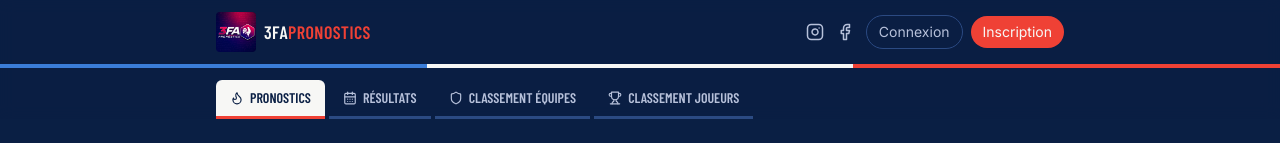
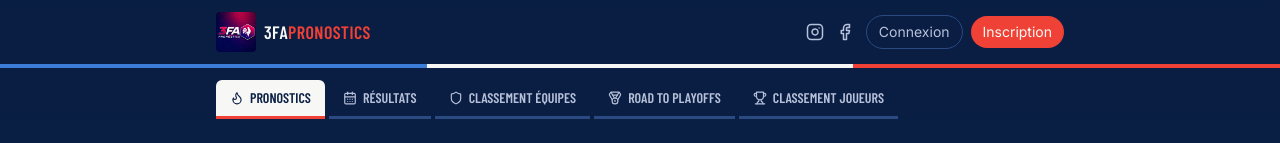
Before and after one commit to 3fapronostics-lang/3fapronostics, a Next.js app: page / in a window 1280 px wide. Shown: the top 143 px of the page. Built offline with nearby package versions, Linux system fonts and the light colour scheme; no server answers; the database is empty.

Commit message:
Update Nav.js

```diff
--- a/components/Nav.js
+++ b/components/Nav.js
@@ -1,7 +1,7 @@
 'use client';
 import Link from 'next/link';
 import { usePathname, useRouter } from 'next/navigation';
-import { Flame, Users, CalendarDays, Shield, Trophy, Image as ImageIcon, Instagram, Facebook } from 'lucide-react';
+import { Flame, Users, CalendarDays, Shield, Trophy, Medal, Image as ImageIcon, Instagram, Facebook } from 'lucide-react';
 import Image from 'next/image';
 import { useAuth } from '../lib/AuthContext';
 import { supabase } from '../lib/supabaseClient';
@@ -9,6 +9,7 @@ const TABS = [
   { href: '/', label: 'Pronostics', icon: Flame },
   { href: '/resultats', label: 'Résultats', icon: CalendarDays },
   { href: '/classement-equipes', label: 'Classement équipes', icon: Shield },
+  { href: '/road-to-playoffs', label: 'Road to playoffs', icon: Medal },
   { href: '/classement-joueurs', label: 'Classement joueurs', icon: Trophy },
 ];
 export default function Nav() {
```
